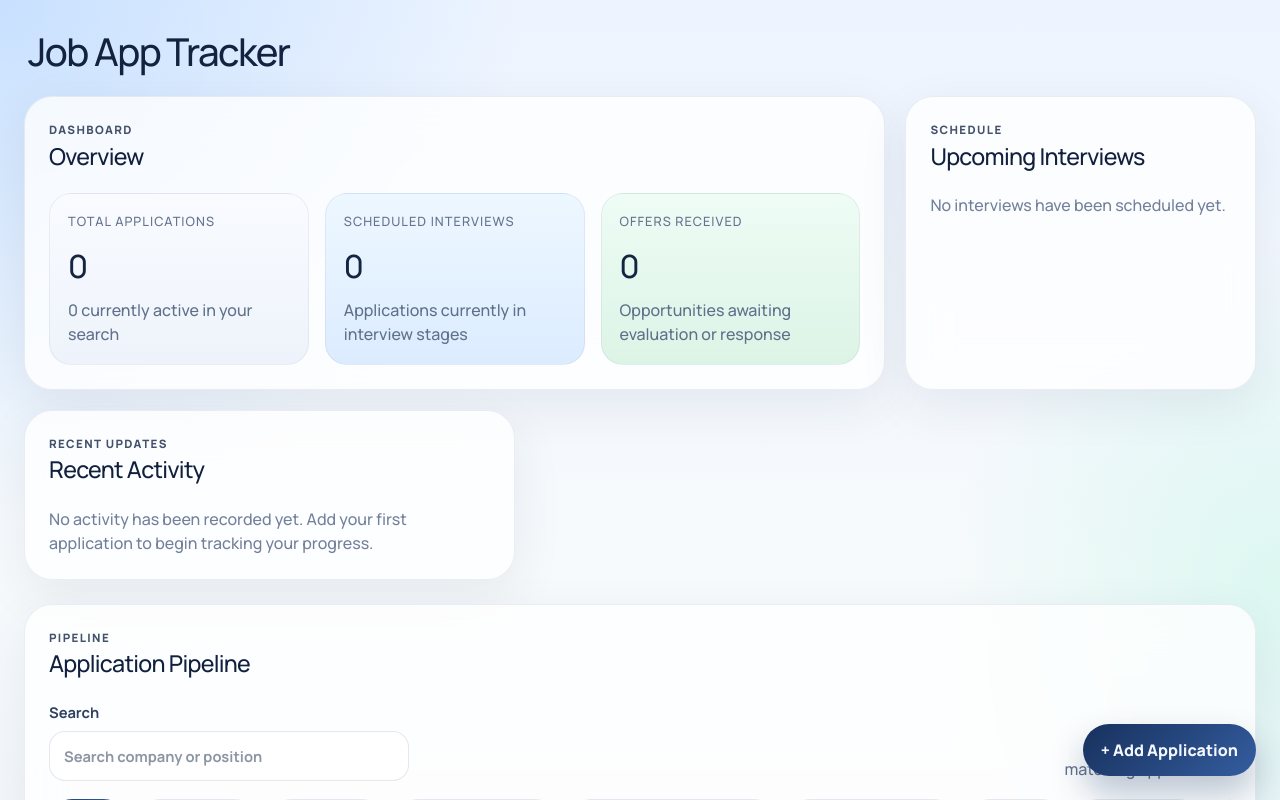
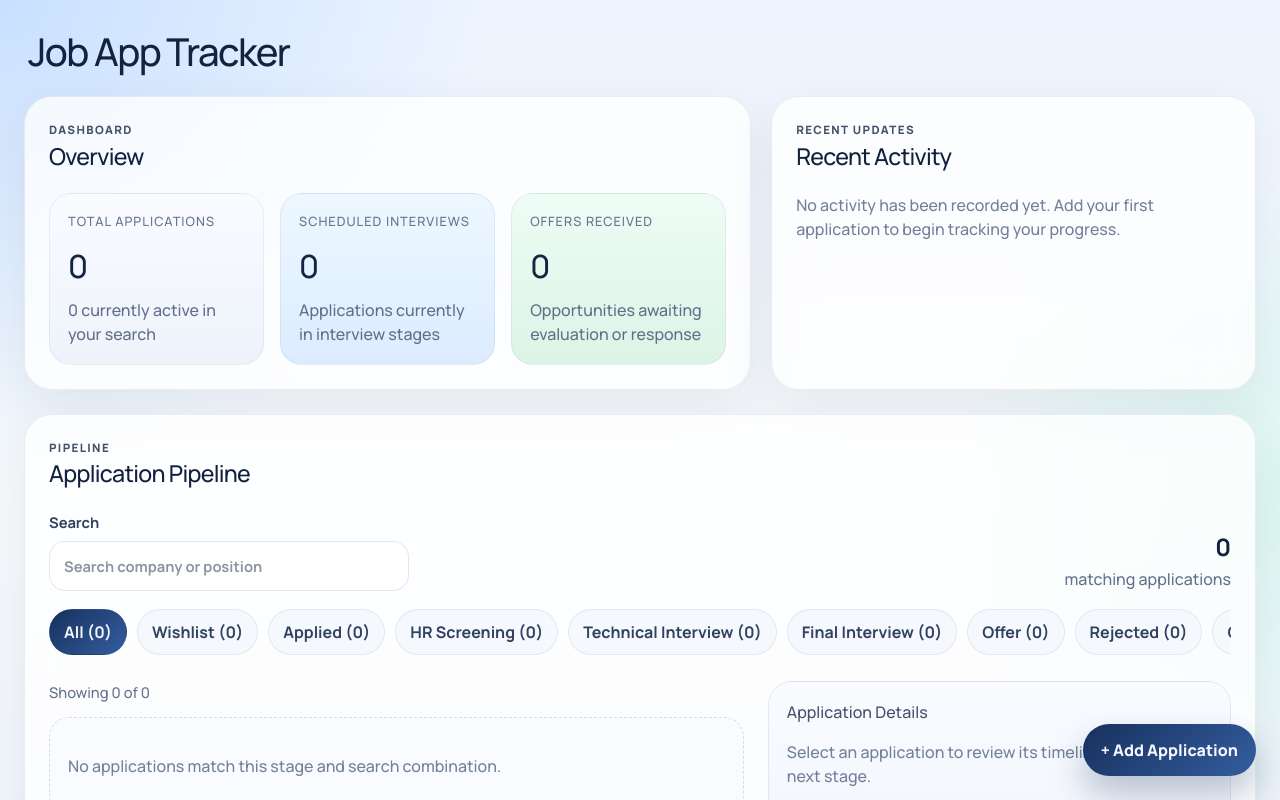
Before and after one commit to Zulkifli70/job-app-tracker, a React (Vite) app: page / in a window 1280 px wide. Shown: the top 800 px of the page. Built offline with nearby package versions, Linux system fonts and the light colour scheme.

Commit message:
refactor(dashboard): remove upcoming interviews section and update grid layout
Remove the "Upcoming Interviews" card and its associated logic from
DashboardOverview, and update the CSS grid to a two-column layout
to reflect the reduced content.

```diff
--- a/src/App.css
+++ b/src/App.css
@@ -40,12 +40,16 @@
 
 .dashboard-grid {
   display: grid;
-  grid-template-columns: 1.4fr 1fr 1fr;
+  grid-template-columns: minmax(0, 3fr) minmax(0, 2fr);
   gap: 20px;
 }
 
 .dashboard-grid__overview {
-  grid-column: span 2;
+  min-width: 0;
+}
+
+.dashboard-grid__activity {
+  min-width: 0;
 }
 
 .metrics-grid {
--- a/src/components/DashboardOverview.jsx
+++ b/src/components/DashboardOverview.jsx
@@ -6,14 +6,6 @@ import { MetricCard } from "./MetricCard";
 import { SectionCard } from "./SectionCard";
 
 const interviewStages = ["HR Screening", "Technical Interview", "Final Interview"];
-
-const formatInterviewDate = (value) =>
-  new Intl.DateTimeFormat("en", {
-    month: "short",
-    day: "numeric",
-    hour: "numeric",
-    minute: "2-digit",
-  }).format(new Date(value));
 
 export function DashboardOverview() {
   const dispatch = useDispatch();
@@ -60,11 +52,6 @@ export function DashboardOverview() {
       },
     ];
   }, [jobs]);
-
-  const upcomingInterviews = [...jobs]
-    .filter((job) => job.nextInterview)
-    .sort((a, b) => new Date(a.nextInterview) - new Date(b.nextInterview))
-    .slice(0, 3);
 
   const recentActivity = [...jobs]
     .flatMap((job) =>
@@ -122,35 +109,6 @@ export function DashboardOverview() {
             {metrics.map((metric) => (
               <MetricCard key={metric.label} {...metric} />
             ))}
-          </div>
-        </SectionCard>
-
-        <SectionCard
-          title="Upcoming Interviews"
-          eyebrow="Schedule"
-          className="dashboard-grid__interviews"
-        >
-          <div className="stack-list">
-            {upcomingInterviews.length ? (
-              upcomingInterviews.map((job) => (
-                <button
-                  key={job.id}
-                  type="button"
-                  className="list-item list-item--button"
-                  onClick={() => dispatch(jobActions.selectJob(job.id))}
-                >
-                  <div>
-                    <strong>{job.company}</strong>
-                    <p>{job.role}</p>
-                  </div>
-                  <span>{formatInterviewDate(job.nextInterview)}</span>
-                </button>
-              ))
-            ) : (
-              <p className="empty-state">
-                No interviews have been scheduled yet.
-              </p>
-            )}
           </div>
         </SectionCard>
 
```
